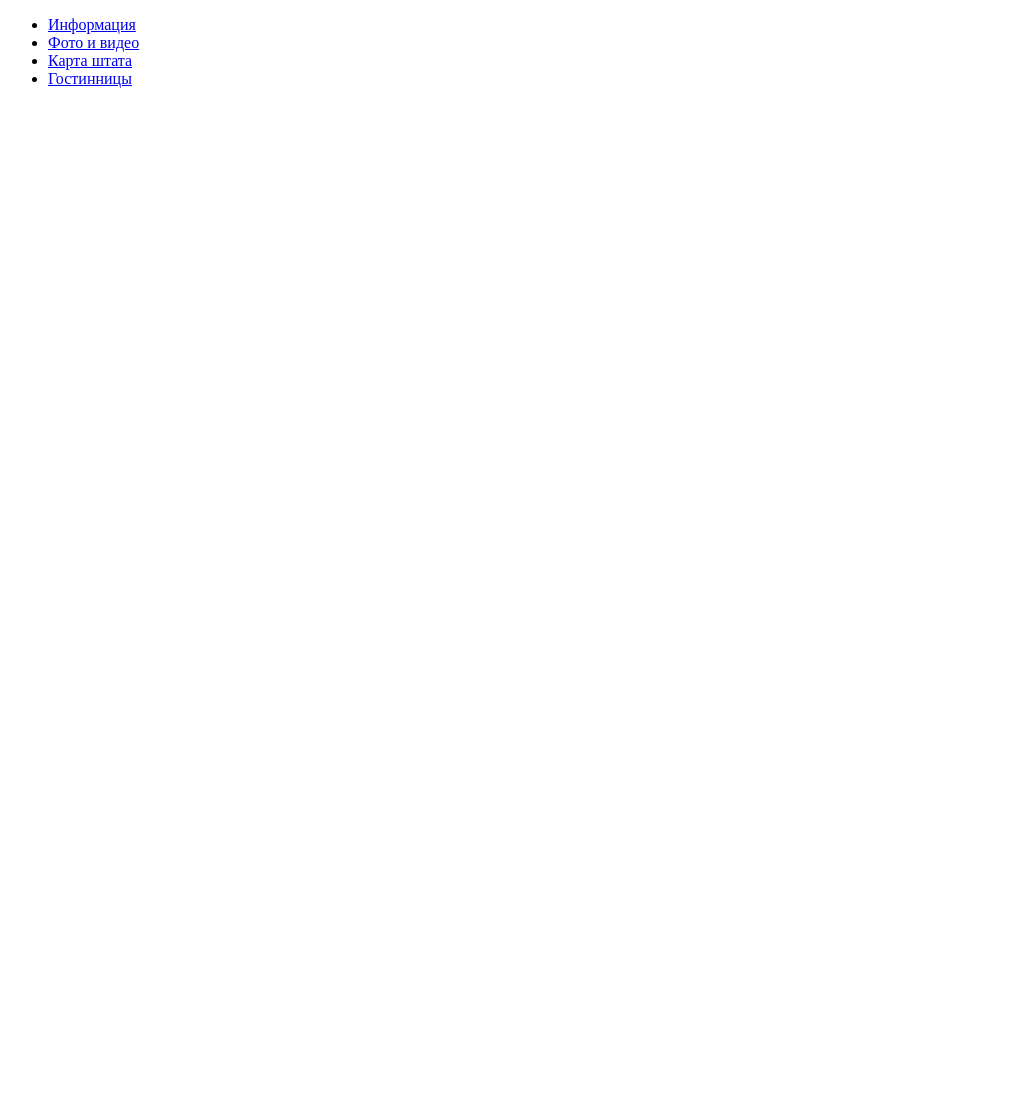
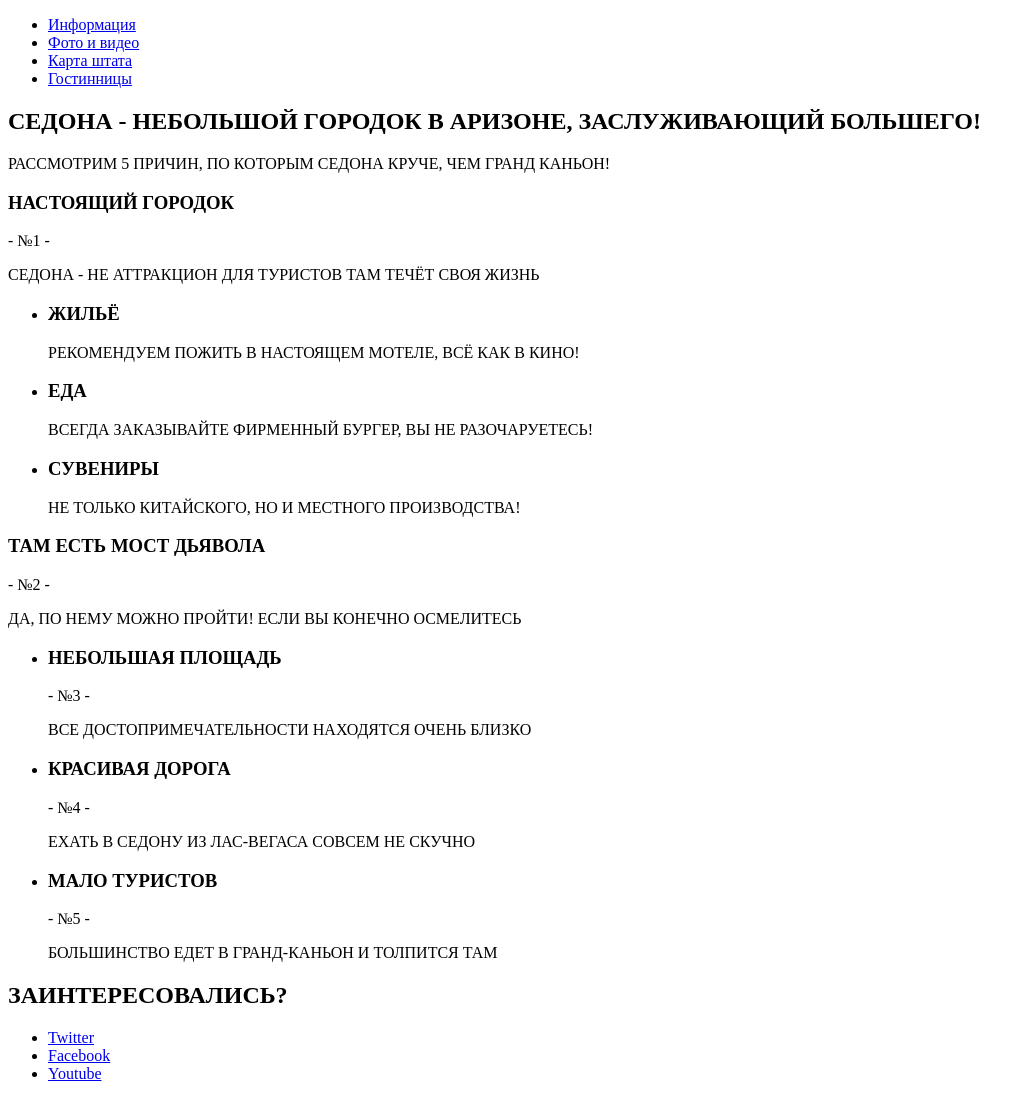
Before and after one commit to IrvinIS/577075-sedona, a plain HTML site: page index.html in a window 1280 px wide. Shown: the whole page, without its empty margins (0-1034 px from the left). Before the commit the page ends 800 px from the top, so only its background shows below. Drawn offline with Linux system fonts and the light colour scheme.

Commit message:
Провёл неполную разметку страницы
Расставлена разметка по всей странице, кроме моментов помеченных как комменты (есть вопросы как их правильно оформить), а также кроме поле после заголовка: Заинтересовались?

```diff
--- a/index.html
+++ b/index.html
@@ -21,10 +21,96 @@
 	    	</nav>
    		</header>
 
-		<main>
+   			<!--logo-->
+
+		<main class="container">
+
+					<h2>СЕДОНА - НЕБОЛЬШОЙ ГОРОДОК В АРИЗОНЕ, ЗАСЛУЖИВАЮЩИЙ БОЛЬШЕГО!</h2>
+
+					<p>РАССМОТРИМ 5 ПРИЧИН, ПО КОТОРЫМ СЕДОНА КРУЧЕ, ЧЕМ ГРАНД КАНЬОН!</p>
+
+							<section class="">
+								<h3>НАСТОЯЩИЙ ГОРОДОК</h3>
+								<p>- №1 -</p>
+								<p>СЕДОНА - НЕ АТТРАКЦИОН ДЛЯ ТУРИСТОВ ТАМ ТЕЧЁТ СВОЯ ЖИЗНЬ</p>
+
+								<!--img-->
+
+							</section>
+
+							<section class="">
+								<ul>
+									<li>
+										<i class="house"></i>
+										<h3>ЖИЛЬЁ</h3>
+										<p>РЕКОМЕНДУЕМ ПОЖИТЬ В НАСТОЯЩЕМ МОТЕЛЕ, ВСЁ КАК В КИНО!</p>
+									</li>
+									<li>
+										<i class="burger"></i>
+										<h3>ЕДА</h3>
+										<p>ВСЕГДА ЗАКАЗЫВАЙТЕ ФИРМЕННЫЙ БУРГЕР, ВЫ НЕ РАЗОЧАРУЕТЕСЬ!</p>
+									</li>
+									<li>
+										<i class="souvenir"></i>
+										<h3>СУВЕНИРЫ</h3>
+										<p>НЕ ТОЛЬКО КИТАЙСКОГО, НО И МЕСТНОГО ПРОИЗВОДСТВА!</p>
+									</li>
+								</ul>
+
+							</section>
+
+							<section class="">
+
+							<!--img-->
+
+								<h3>ТАМ ЕСТЬ МОСТ ДЬЯВОЛА</h3>
+								<p>- №2 -</p>
+								<p>ДА, ПО НЕМУ МОЖНО ПРОЙТИ! ЕСЛИ ВЫ КОНЕЧНО ОСМЕЛИТЕСЬ</p>
+							</section>
+
+							<section class="">
+								<ul>
+									<li>
+										<h3>НЕБОЛЬШАЯ ПЛОЩАДЬ</h3>
+										<p>- №3 -</p>
+										<p>ВСЕ ДОСТОПРИМЕЧАТЕЛЬНОСТИ НАХОДЯТСЯ ОЧЕНЬ БЛИЗКО</p>
+									</li>
+
+									<li>
+										<h3>КРАСИВАЯ ДОРОГА</h3>
+										<p>- №4 -</p>
+										<p>ЕХАТЬ В СЕДОНУ ИЗ ЛАС-ВЕГАСА СОВСЕМ НЕ СКУЧНО</p>
+									</li>
+
+									<li>
+										<h3>МАЛО ТУРИСТОВ</h3>
+										<p>- №5 -</p>
+										<p>БОЛЬШИНСТВО ЕДЕТ В ГРАНД-КАНЬОН И ТОЛПИТСЯ ТАМ</p>
+									</li>
+								</ul>
+							</section>
+
+							<section class="">
+								<h2>
+									ЗАИНТЕРЕСОВАЛИСЬ?
+								</h2>
+							</section>
+
+
 		</main>
 
 		<footer>
+
+			<!--#VISITSEDONA-->
+
+			<ul>
+	    		<li><a href="#">Twitter</a></li>
+	    		<li><a href="#">Facebook</a></li>
+	    		<li><a href="#">Youtube</a></li>
+	    	</ul>
+
+			<!--Created by HTML Academy-->
+
 		</footer>
 
 
```
